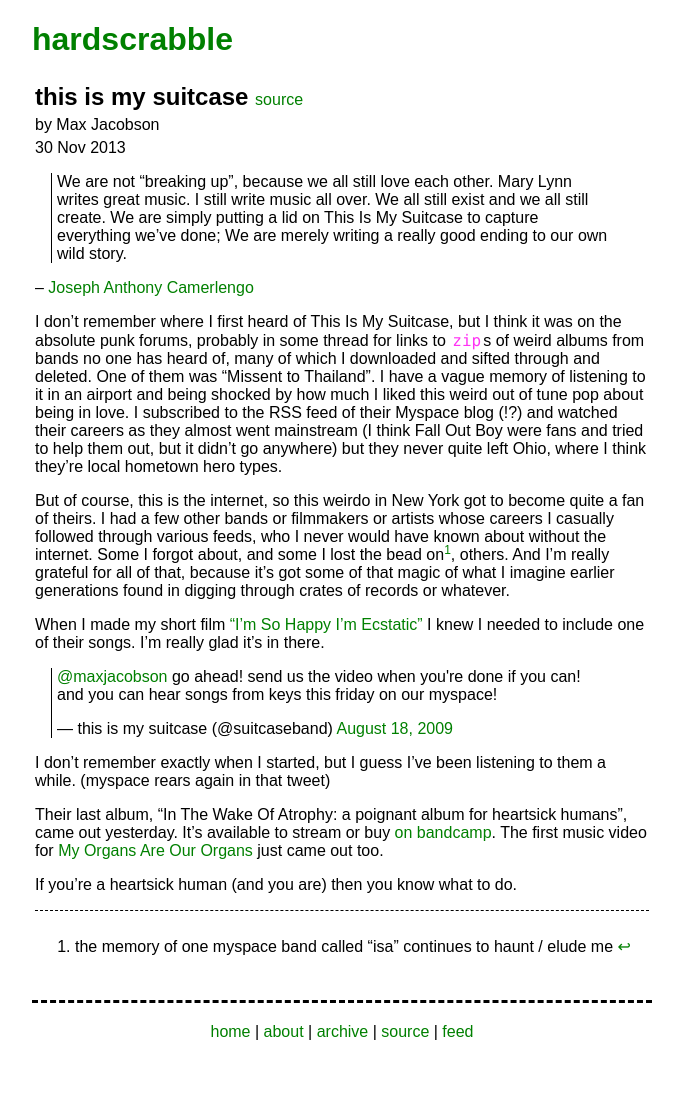
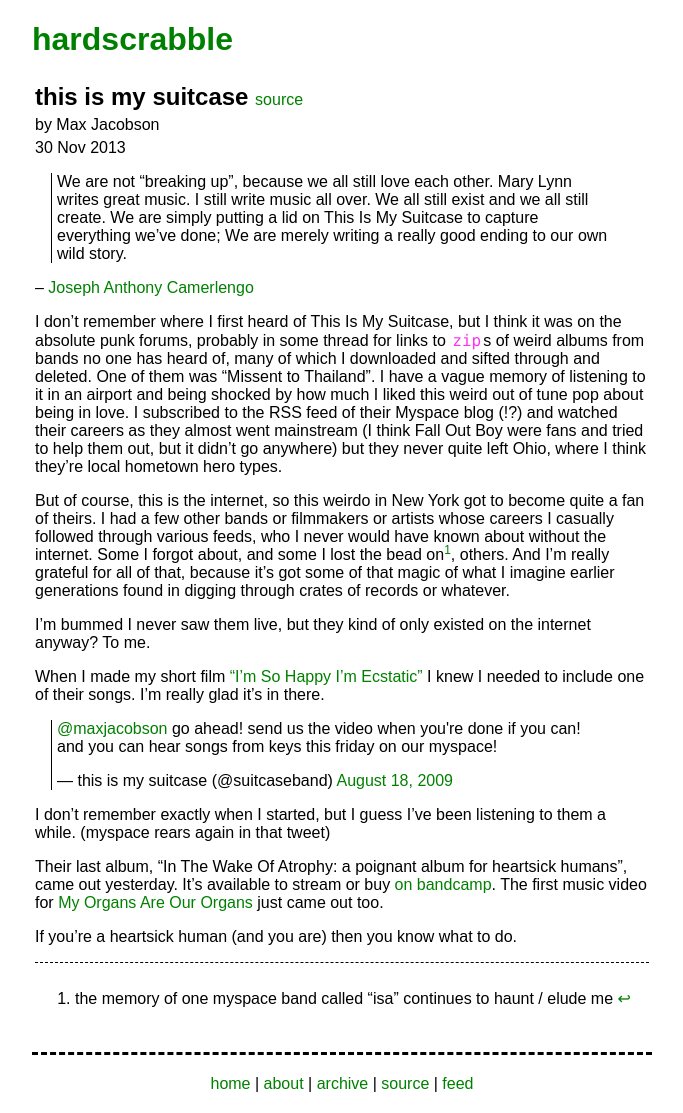
Before and after one commit to hardscrabble/hardscrabble.github.io, a Jekyll site: the page built from _posts/2013-11-30-this-is-my-suitcase.md, in a window 1280 px wide. Shown: the whole page, without its empty margins (298-981 px from the left). Built offline with Jekyll 4.4.1, drawn with Linux system fonts in a browser that asks for light colours; comment, search, counter and statistics services are not loaded; before the commit the page ends 1061 px from its top, so only the background shows below that.

Commit message:
add sentence

```diff
--- a/_posts/2013-11-30-this-is-my-suitcase.md
+++ b/_posts/2013-11-30-this-is-my-suitcase.md
@@ -20,6 +20,8 @@
 
 [^isa]: the memory of one myspace band called "isa" continues to haunt / elude me
 
+I'm bummed I never saw them live, but they kind of only existed on the internet anyway? To me.
+
 When I made my short film ["I'm So Happy I'm Ecstatic"](https://vimeo.com/11394296) I knew I needed to include one of their songs. I'm really glad it's in there.
 
 <blockquote class="twitter-tweet" lang="en"><p><a href="https://twitter.com/maxjacobson">@maxjacobson</a> go ahead!  send us the video when you&#39;re done if you can!  and you can hear songs from keys this friday on our myspace!</p>&mdash; this is my suitcase (@suitcaseband) <a href="https://twitter.com/suitcaseband/statuses/3391561631">August 18, 2009</a></blockquote>
```
